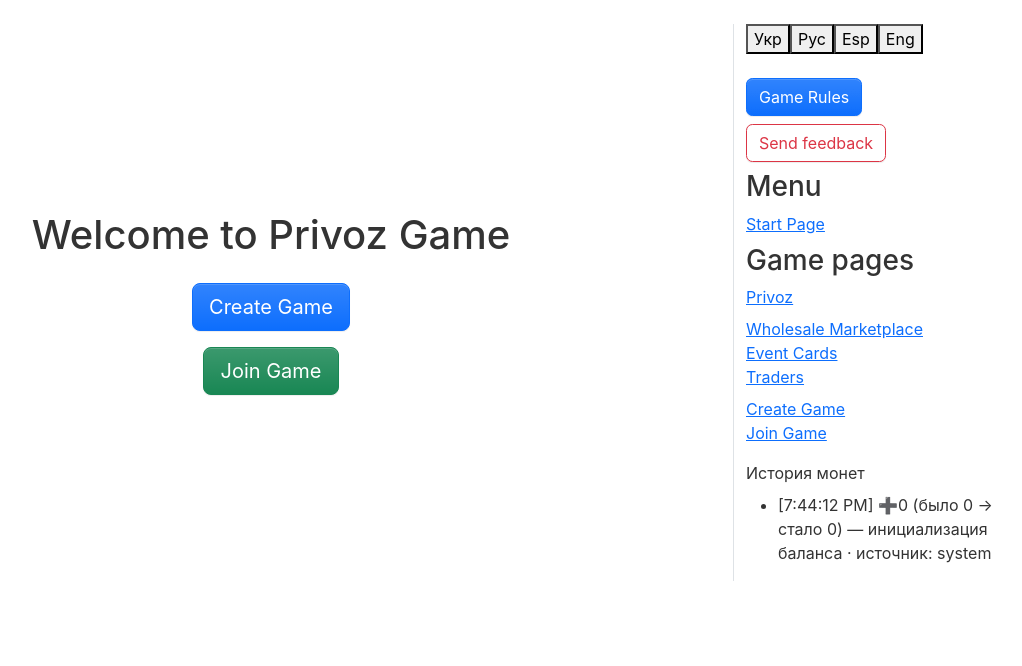
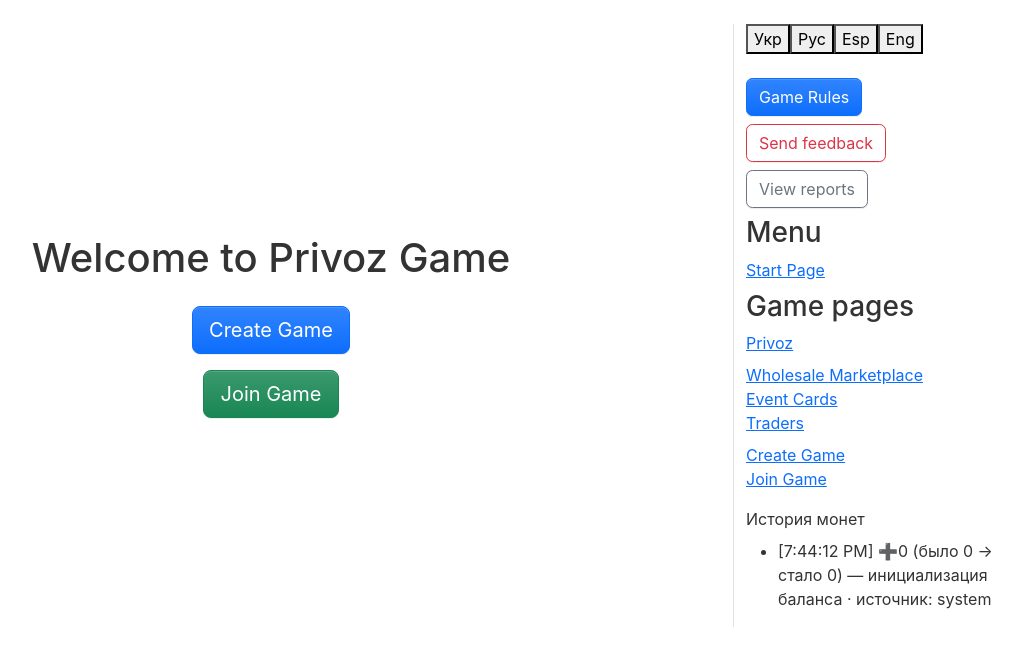
Before and after one commit to kseofont/privoz-react, a React (Create React App) app: page / in a window 1280 px wide. Shown: the top 666 px of the page, without its empty margins (215-1237 px from the left). Built offline with nearby package versions, Linux system fonts and the light colour scheme.

Commit message:
feat: add feedback admin link to menu

```diff
--- a/src/components/Menu.js
+++ b/src/components/Menu.js
@@ -241,11 +241,7 @@ const Menu = ({
   // - eventCardChoiceDone (legacy event flow)
   // - ackEventResults (legacy event-result ACK)
   useEffect(() => {
-    if (
-      !isHost ||
-      typeof setGameState !== 'function' ||
-      !Array.isArray(connectionsRef.current)
-    ) {
+    if (!isHost || typeof setGameState !== 'function' || !Array.isArray(connectionsRef.current)) {
       return undefined;
     }
 
@@ -532,6 +528,22 @@ const Menu = ({
           connection={connection}
           connectionsRef={connectionsRef}
         />
+
+        <div>
+          <a
+            href="https://privoz.kotucheniy.com.ua/api/feedback-admin.php"
+            target="_blank"
+            rel="noopener noreferrer"
+            className="btn btn-outline-secondary mb-2"
+          >
+            {{
+              ua: 'Переглянути звіти',
+              ru: 'Посмотреть отчёты',
+              es: 'Ver informes',
+              en: 'View reports',
+            }[lang] || 'View reports'}
+          </a>
+        </div>
       </div>
       <h3>Menu</h3>
       {/* Навигация */}
```
